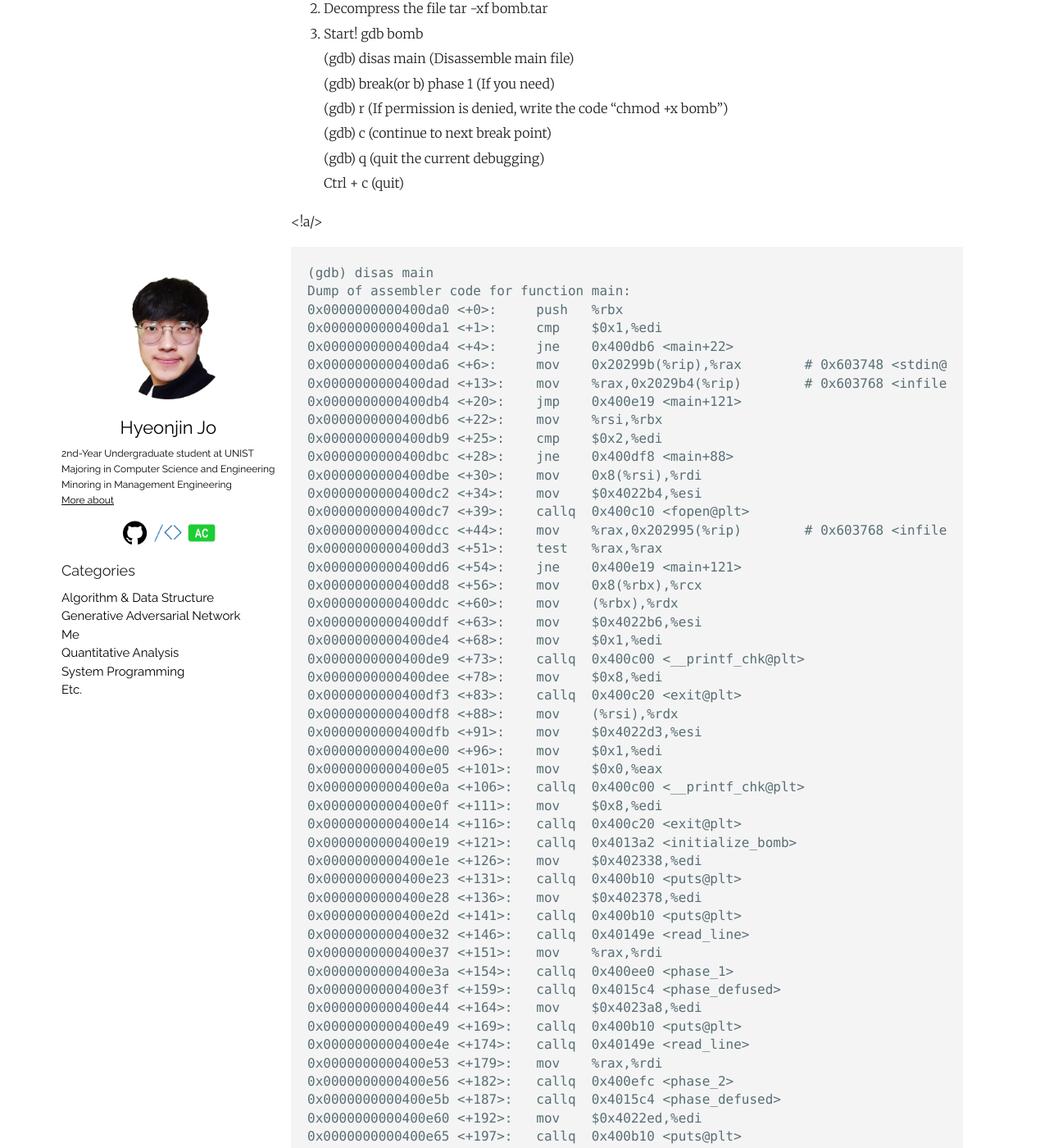
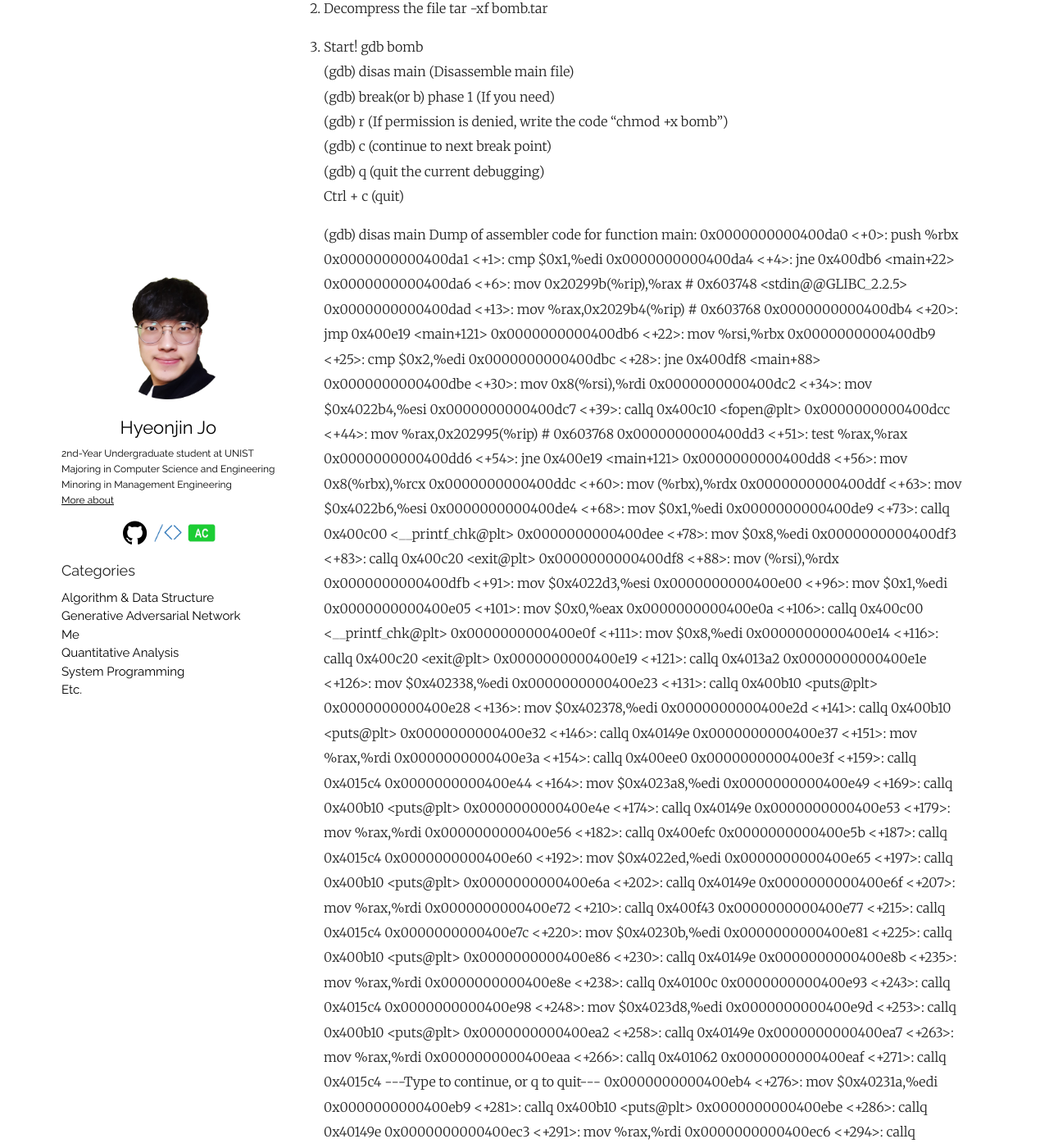
Before and after one commit to thinkin9/thinkin9.github.io, a Jekyll site: the page built from _posts/2020-08-08-CS-15-213-LAB2.markdown, in a window 1280 px wide and 1400 px high, scrolled down 426 px. Shown: the whole window at 82% size. Built offline with Jekyll 4.4.1, drawn with Linux system fonts in a browser that asks for light colours; some of the changed text lies outside the part shown.

Commit message:
20200808

```diff
--- a/_posts/2020-08-08-CS-15-213-LAB2.markdown
+++ b/_posts/2020-08-08-CS-15-213-LAB2.markdown
@@ -28,8 +28,7 @@
     (gdb) q (quit the current debugging)
     Ctrl + c (quit)
 
-<!a/>
-
+    <!-- -->
     (gdb) disas main
     Dump of assembler code for function main:
     0x0000000000400da0 <+0>:     push   %rbx
@@ -134,8 +133,7 @@
 * +16 Jump if equal (+23)
 * +18 Function call (explode_bomb)
 
-<!a/>
-
+    <!-- -->
     (gdb) disas strings_not_equal
     Dump of assembler code for function strings_not_equal:
     0x0000000000401338 <+0>:     push   %r12
@@ -182,8 +180,7 @@
 * We need to know values in the register $rdi and $rsi
     x/s address
 
-<!a/>
-
+    <!-- -->
     (gdb) b strings_not_equal
     Breakpoint 2 at 0x401338
     (gdb) c
```
